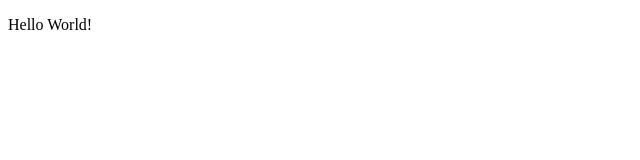
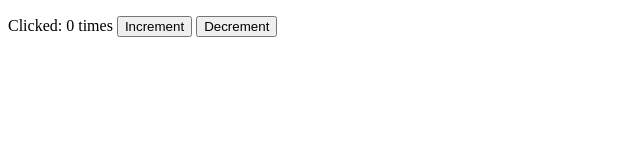
Before and after one commit to GMatias93/React-and-Redux-Counter-tutorial, a plain HTML site: page index.html in a window 1280 px wide. Shown: the whole page, without its empty margins (0-640 px from the left). Drawn offline with nearby package versions, Linux system fonts and the light colour scheme.

Commit message:
feat: added basic html for counter functionality

```diff
--- a/index.html
+++ b/index.html
@@ -7,7 +7,9 @@
   <body>
     <div>
       <p>
-          Hello World!
+          Clicked: <span id="value">0</span> times
+          <button id="Increment">Increment</button>
+          <button id="Decrement">Decrement</button>
       </p>
     </div>
     <script src="./index.js"></script>
--- a/index.js
+++ b/index.js
@@ -0,0 +1 @@
+var store = Redux.createStore();
```
